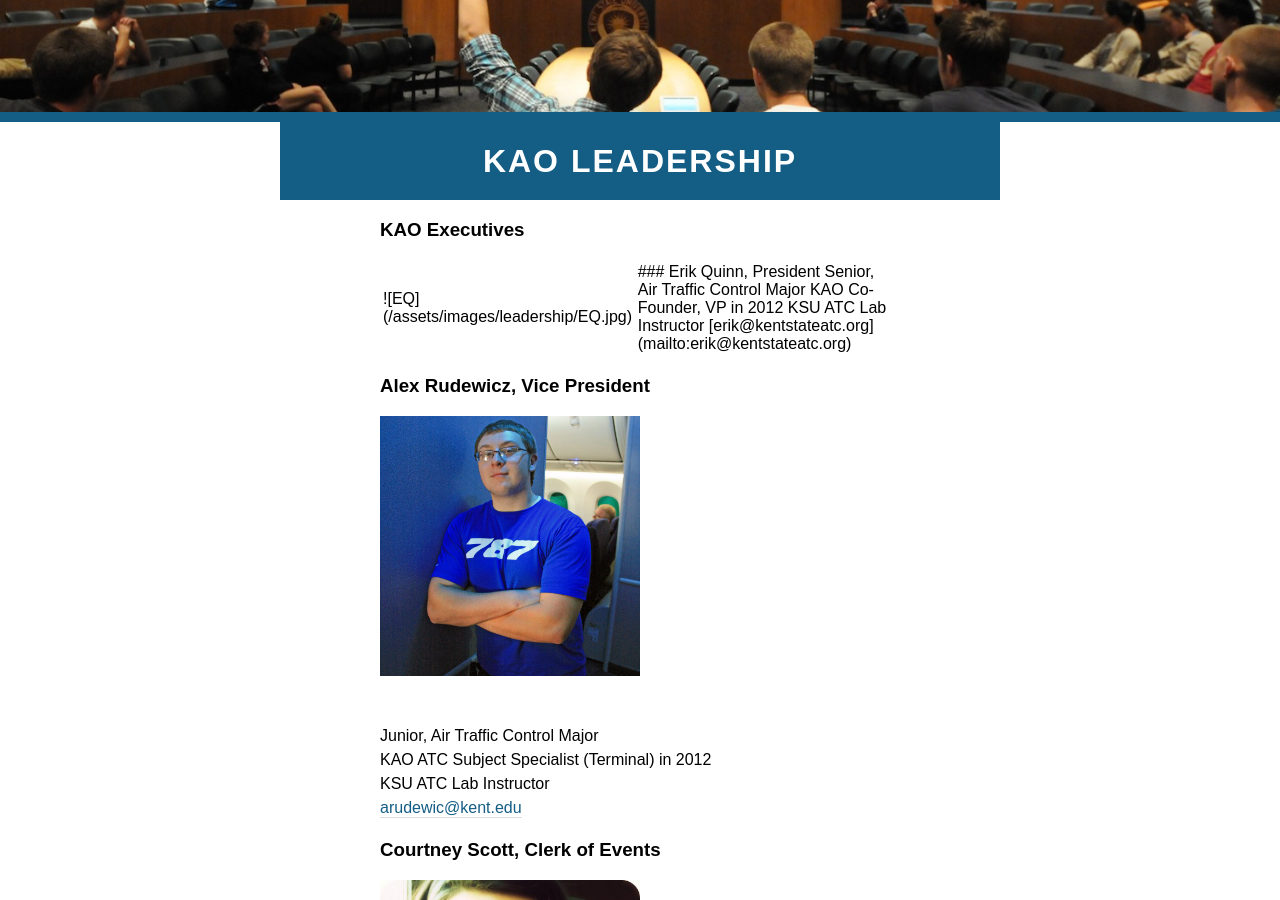
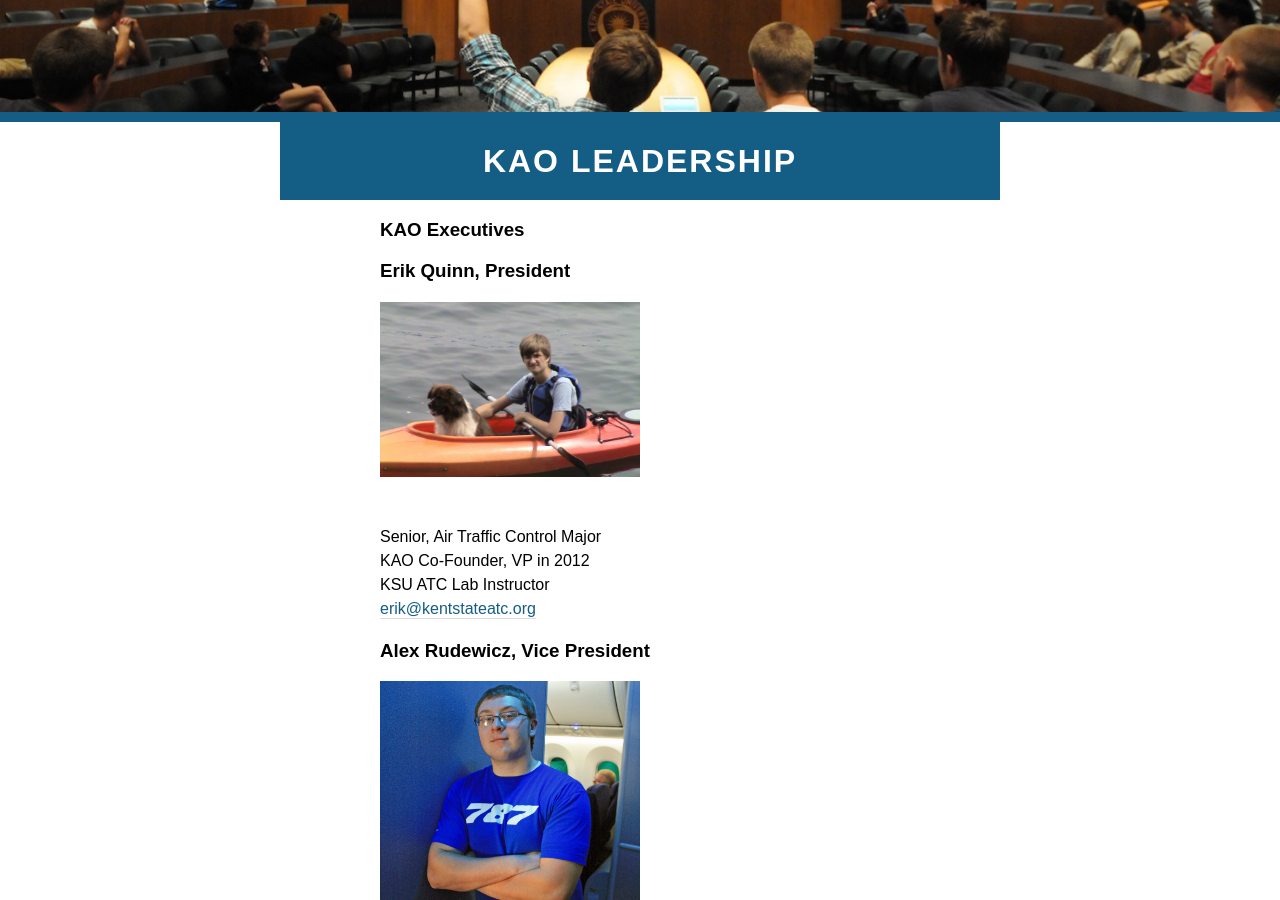
Before and after one commit to tbliss1/kentstateatc.github.com, a Jekyll site: the page built from leadership/index.md, in a window 1280 px wide and 900 px high, scrolled down 388 px. Built offline with Jekyll 4.4.1, drawn with Linux system fonts in a browser that asks for light colours; Markdown is read by kramdown in place of the engine named in the settings.

Commit message:
Update index.md

```diff
--- a/leadership/index.md
+++ b/leadership/index.md
@@ -6,15 +6,12 @@ title: KAO Leadership
 
 ### __KAO Executives__
 
-<table> <tr> <td>
+### Erik Quinn, President
 ![EQ](/assets/images/leadership/EQ.jpg)
-</td> <td>
-### Erik Quinn, President
 Senior, Air Traffic Control Major
 KAO Co-Founder, VP in 2012
 KSU ATC Lab Instructor
 [erik@kentstateatc.org](mailto:erik@kentstateatc.org)
-</td></tr></table>
 
 
 ### Alex Rudewicz, Vice President
@@ -77,7 +74,6 @@ Junior, Flight Technology Major
 ![headshot](/assets/images/leadership/DS.jpg)
 -->
 
--
 
 ## __KAO Faculty Advisors__
 
```
